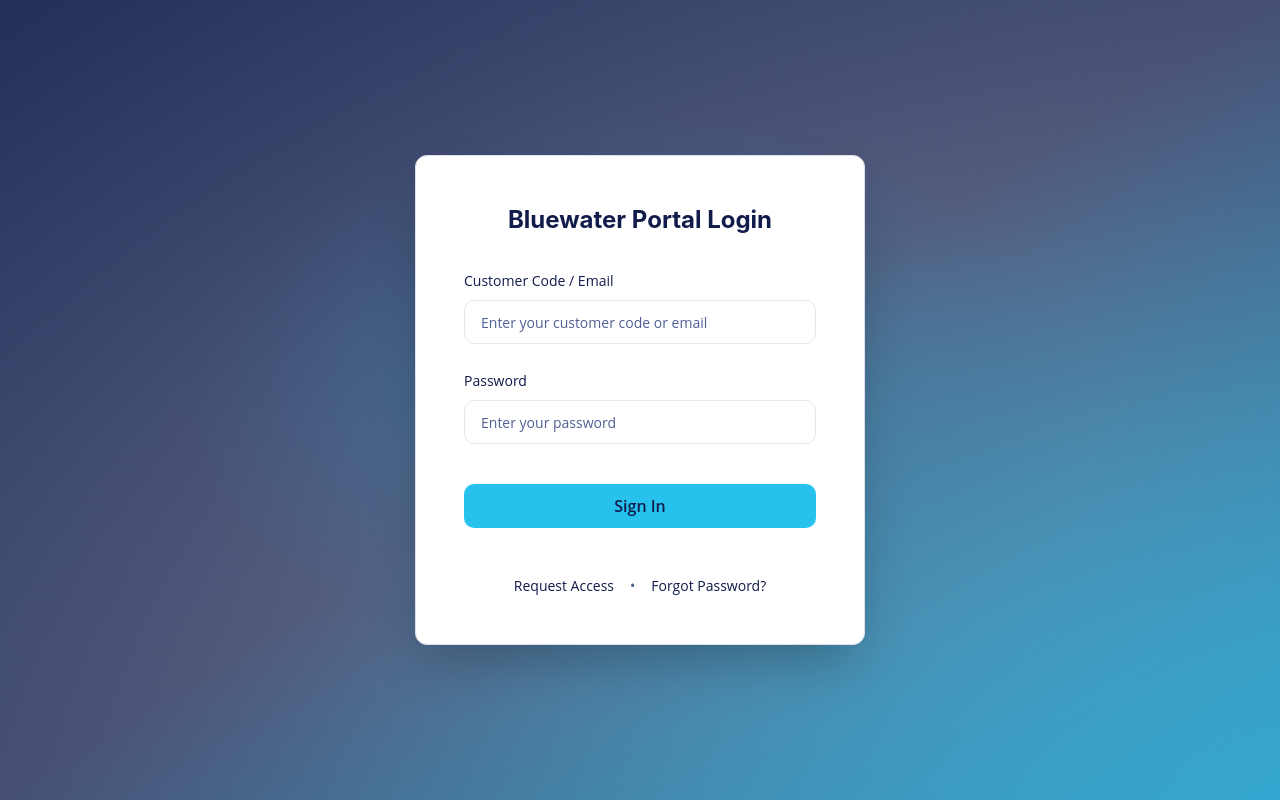
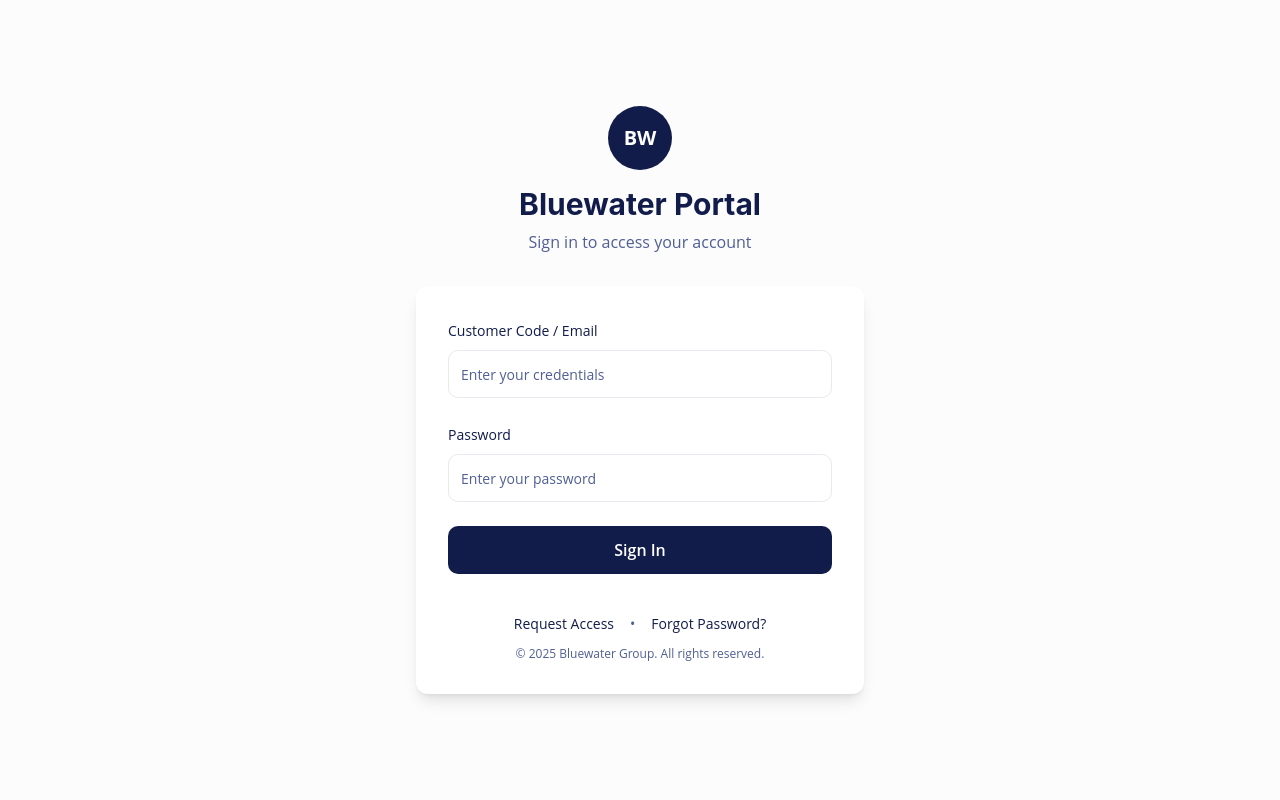
Before and after one commit to zqww20/lube-order-portal, a React (Vite) app: page /login in a window 1280 px wide. Built offline with nearby package versions, Linux system fonts and the light colour scheme.

Commit message:
Refactor: Improve login page design
Updated the login page to reflect the Bluewater color scheme and logo, enhancing its professional and simple appearance.

```diff
--- a/src/pages/Login.tsx
+++ b/src/pages/Login.tsx
@@ -3,57 +3,73 @@ import { Input } from "@/components/ui/input";
 import { Label } from "@/components/ui/label";
 import { Card, CardContent, CardHeader, CardTitle } from "@/components/ui/card";
 const Login = () => {
-  return <div className="min-h-screen flex items-center justify-center px-4 py-12 relative overflow-hidden">
-      {/* Stripe-Inspired Gradient Background */}
-      <div className="absolute inset-0 bg-gradient-to-br from-primary via-primary/80 to-secondary opacity-90"></div>
-      <div className="absolute inset-0 bg-gradient-radial from-secondary/30 via-transparent to-primary/20"></div>
-
-      {/* Centered Login Card */}
-      <Card className="w-full max-w-[450px] bg-white shadow-2xl relative z-10">
-        <CardContent className="p-12">
-          {/* Logo */}
+  return (
+    <div className="min-h-screen bg-muted/30 flex items-center justify-center px-4">
+      <div className="w-full max-w-md">
+        {/* Logo Section */}
         <div className="text-center mb-8">
-            <h1 className="text-2xl font-heading font-bold text-primary">Bluewater Portal Login</h1>
+          <div className="inline-flex items-center justify-center w-16 h-16 rounded-full bg-primary mb-4">
+            <div className="text-primary-foreground font-bold text-xl">BW</div>
+          </div>
+          <h1 className="text-3xl font-heading font-bold text-primary mb-2">
+            Bluewater Portal
+          </h1>
+          <p className="text-muted-foreground">
+            Sign in to access your account
+          </p>
         </div>
 
-          {/* Form Fields */}
+        {/* Login Card */}
+        <Card className="shadow-lg border-0">
+          <CardContent className="p-8">
             <div className="space-y-6">
               <div className="space-y-2">
-              <Label htmlFor="email" className="text-sm font-medium text-foreground">
+                <Label htmlFor="email" className="text-sm font-medium">
                   Customer Code / Email
                 </Label>
-              <Input id="email" type="email" placeholder="Enter your customer code or email" className="h-11 px-4" />
+                <Input
+                  id="email"
+                  type="email"
+                  placeholder="Enter your credentials"
+                  className="h-12"
+                />
               </div>
 
               <div className="space-y-2">
-              <Label htmlFor="password" className="text-sm font-medium text-foreground">
+                <Label htmlFor="password" className="text-sm font-medium">
                   Password
                 </Label>
-              <Input id="password" type="password" placeholder="Enter your password" className="h-11 px-4" />
+                <Input
+                  id="password"
+                  type="password"
+                  placeholder="Enter your password"
+                  className="h-12"
+                />
               </div>
 
-            {/* Action Button */}
-            <div className="pt-4">
-              <Button className="w-full h-11 text-base font-semibold bg-secondary text-secondary-foreground hover:bg-secondary/90">
+              <Button className="w-full h-12 text-base font-semibold">
                 Sign In
               </Button>
-            </div>
 
-            {/* Links */}
-            <div className="text-center pt-6">
-              <div className="flex justify-center space-x-4 text-sm">
-                <a href="#" className="text-primary hover:text-primary/80">
+              <div className="text-center space-y-3 pt-4">
+                <div className="flex justify-center items-center space-x-4 text-sm">
+                  <a href="#" className="text-primary hover:text-primary/80 transition-colors">
                     Request Access
                   </a>
                   <span className="text-muted-foreground">•</span>
-                <a href="#" className="text-primary hover:text-primary/80">
+                  <a href="#" className="text-primary hover:text-primary/80 transition-colors">
                     Forgot Password?
                   </a>
                 </div>
+                <p className="text-xs text-muted-foreground">
+                  © {new Date().getFullYear()} Bluewater Group. All rights reserved.
+                </p>
               </div>
             </div>
           </CardContent>
         </Card>
-    </div>;
+      </div>
+    </div>
+  );
 };
 export default Login;
```
Lines whose indentation alone changed are shown as unchanged.
